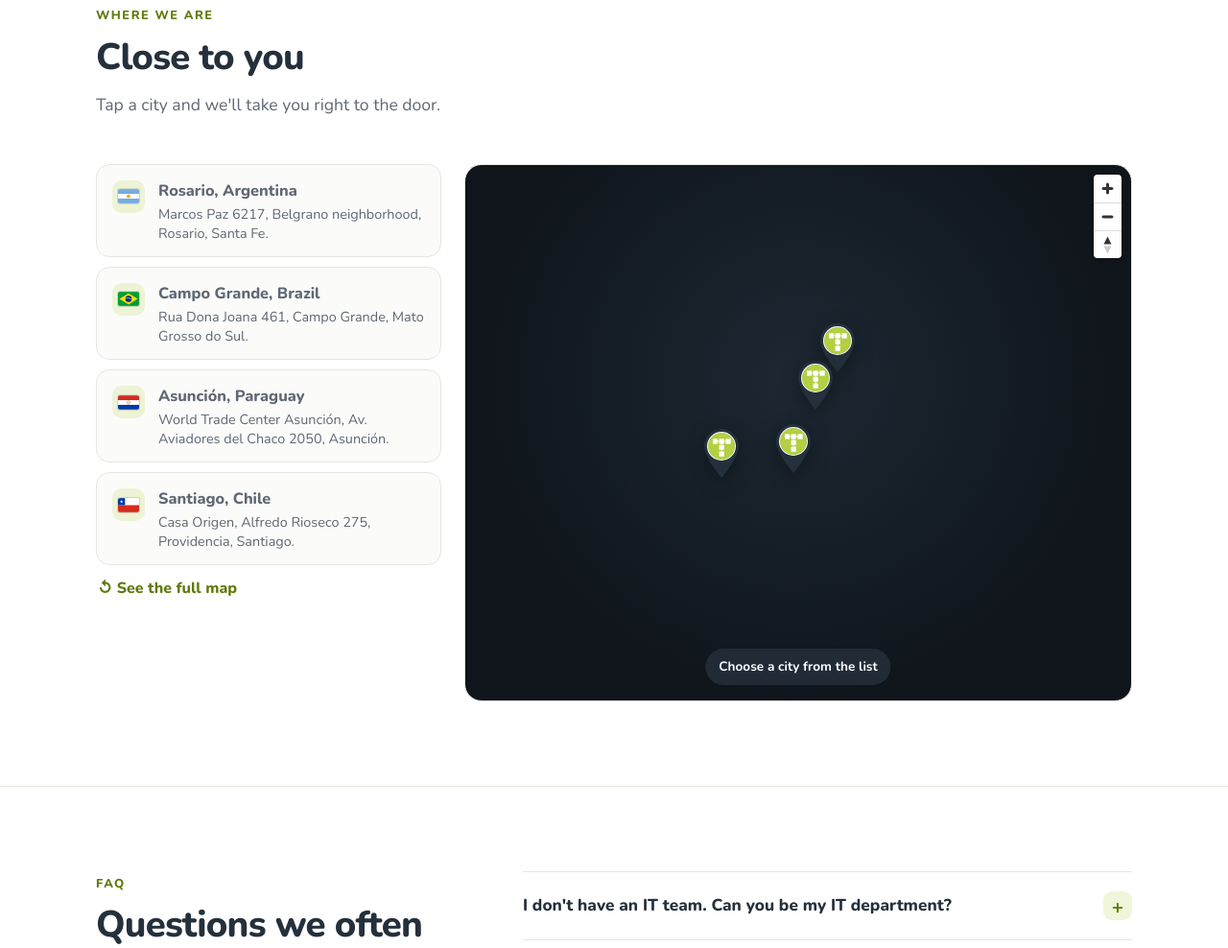
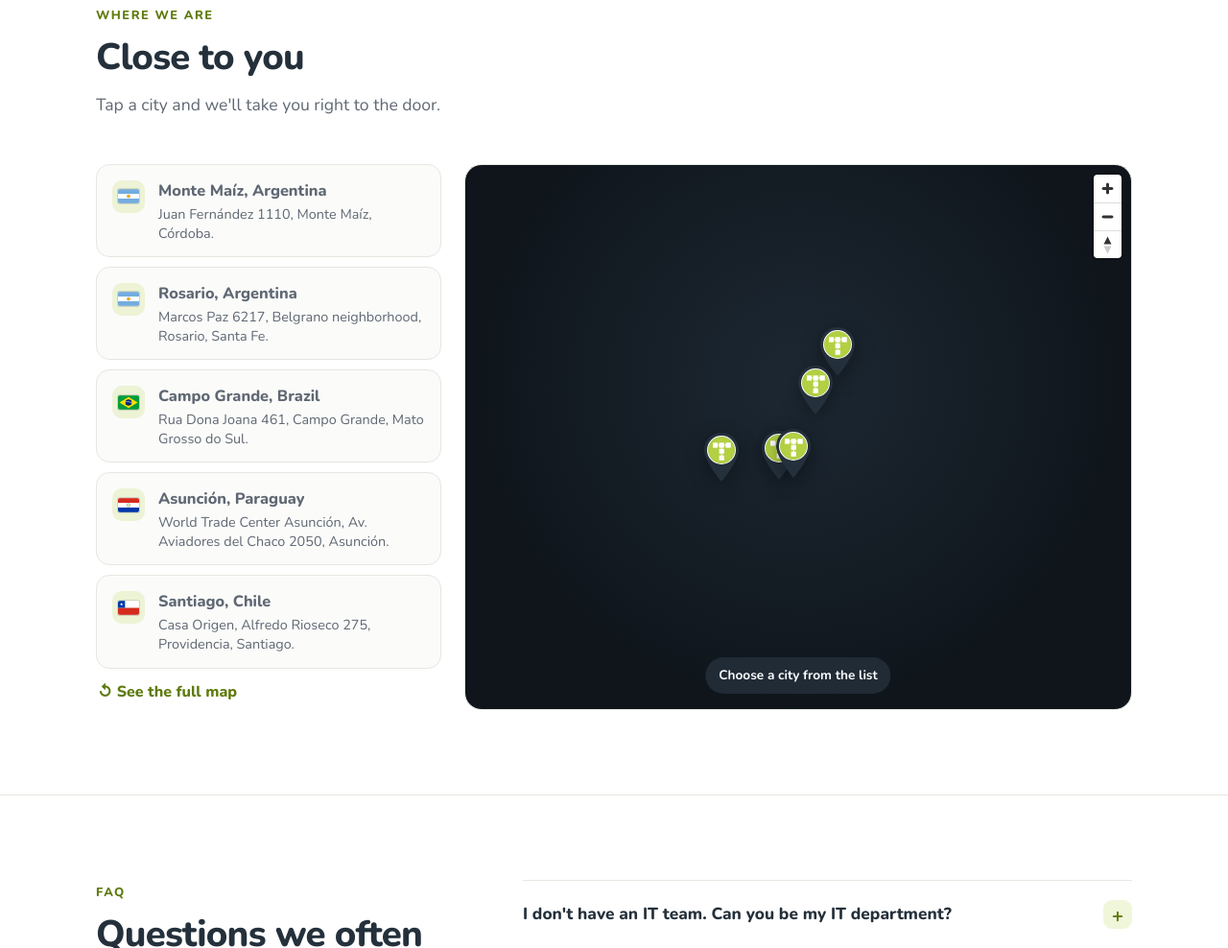
Before and after one commit to Tecnolakis/tecnolakis-web, a plain HTML site: page en/index.html in a window 1280 px wide. Shown: the part 3455-4443 px from the top of the page at 96% size. Drawn offline with nearby package versions, Linux system fonts and the light colour scheme; no server answers.

Commit message:
Agregar oficina de Monte Maíz (Juan Fernández 1110) como primera dirección
Co-Authored-By: Claude Opus 5.5 <noreply@anthropic.com>

```diff
--- a/en/index.html
+++ b/en/index.html
@@ -741,6 +741,7 @@
   <script>
     // ===== Dónde estamos: globo 3D con las oficinas =====
     const OFICINAS = [
+      { id: "montemaiz", flag: "🇦🇷", ciudad: "Monte Maíz, Argentina",   dir: "Juan Fernández 1110, Monte Maíz, Córdoba.", lnglat: [-62.6098, -33.2083] },
       { id: "rosario",  flag: "🇦🇷", ciudad: "Rosario, Argentina",      dir: "Marcos Paz 6217, Belgrano neighborhood, Rosario, Santa Fe.", lnglat: [-60.7071390, -32.9389919] },
       { id: "campo",    flag: "🇧🇷", ciudad: "Campo Grande, Brazil",    dir: "Rua Dona Joana 461, Campo Grande, Mato Grosso do Sul.", lnglat: [-54.5926931, -20.4738534] },
       { id: "asuncion", flag: "🇵🇾", ciudad: "Asunción, Paraguay",      dir: "World Trade Center Asunción, Av. Aviadores del Chaco 2050, Asunción.", lnglat: [-57.5669097, -25.2842975], fotos: "https://commons.wikimedia.org/wiki/Category:World_Trade_Center_Asunci%C3%B3n" },
```
Also changed, not shown: index.html (+1 -0 lines), portugues/index.html (+1 -0 lines).
